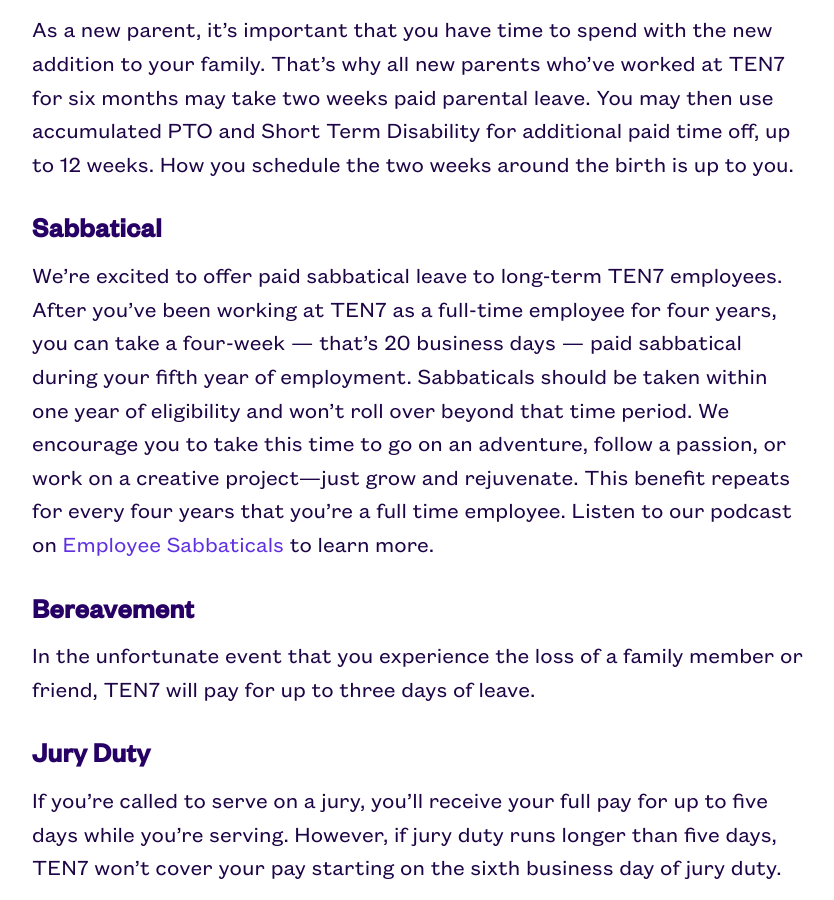
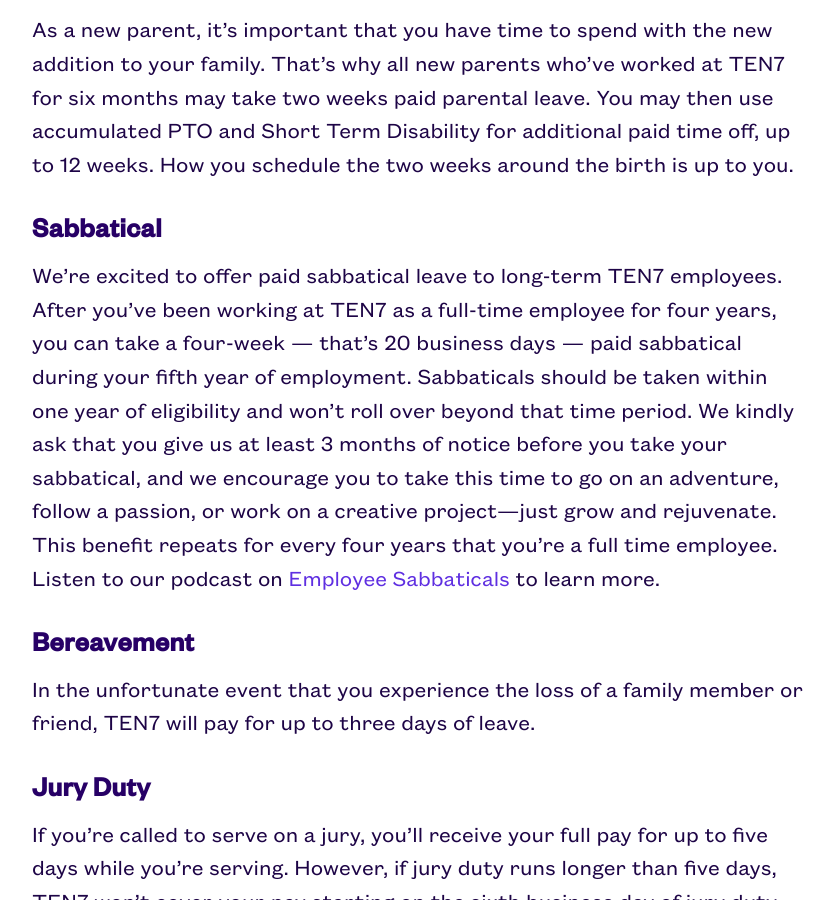
Before and after one commit to ten7/handbook.ten7.com, a Jekyll site: the page built from _pages/04_ourbenefits.md, in a window 1280 px wide and 900 px high, scrolled down 7071 px. Shown: the whole window, without its empty margins (220-1054 px from the left). Built offline with Jekyll 4.4.1, drawn with Linux system fonts in a browser that asks for light colours.

Commit message:
sabbatical notice

```diff
--- a/_pages/04_ourbenefits.md
+++ b/_pages/04_ourbenefits.md
@@ -134,7 +134,7 @@
 
 ## Sabbatical
 
-We’re excited to offer paid sabbatical leave to long-term TEN7 employees. After you’ve been working at TEN7 as a full-time employee for four years, you can take a four-week — that's 20 business days — paid sabbatical during your fifth year of employment. Sabbaticals should be taken within one year of eligibility and won't roll over beyond that time period. We encourage you to take this time to go on an adventure, follow a passion, or work on a creative project—just grow and rejuvenate. This benefit repeats for every four years that you’re a full time employee. Listen to our podcast on [Employee Sabbaticals](https://ten7.com/blog/post/episode-016-employee-sabbaticals-and-why-ten7-offers-them) to learn more.
+We’re excited to offer paid sabbatical leave to long-term TEN7 employees. After you’ve been working at TEN7 as a full-time employee for four years, you can take a four-week — that's 20 business days — paid sabbatical during your fifth year of employment. Sabbaticals should be taken within one year of eligibility and won't roll over beyond that time period. We kindly ask that you give us at least 3 months of notice before you take your sabbatical, and we encourage you to take this time to go on an adventure, follow a passion, or work on a creative project—just grow and rejuvenate. This benefit repeats for every four years that you’re a full time employee. Listen to our podcast on [Employee Sabbaticals](https://ten7.com/blog/post/episode-016-employee-sabbaticals-and-why-ten7-offers-them) to learn more.
 
 ## Bereavement
 
```
